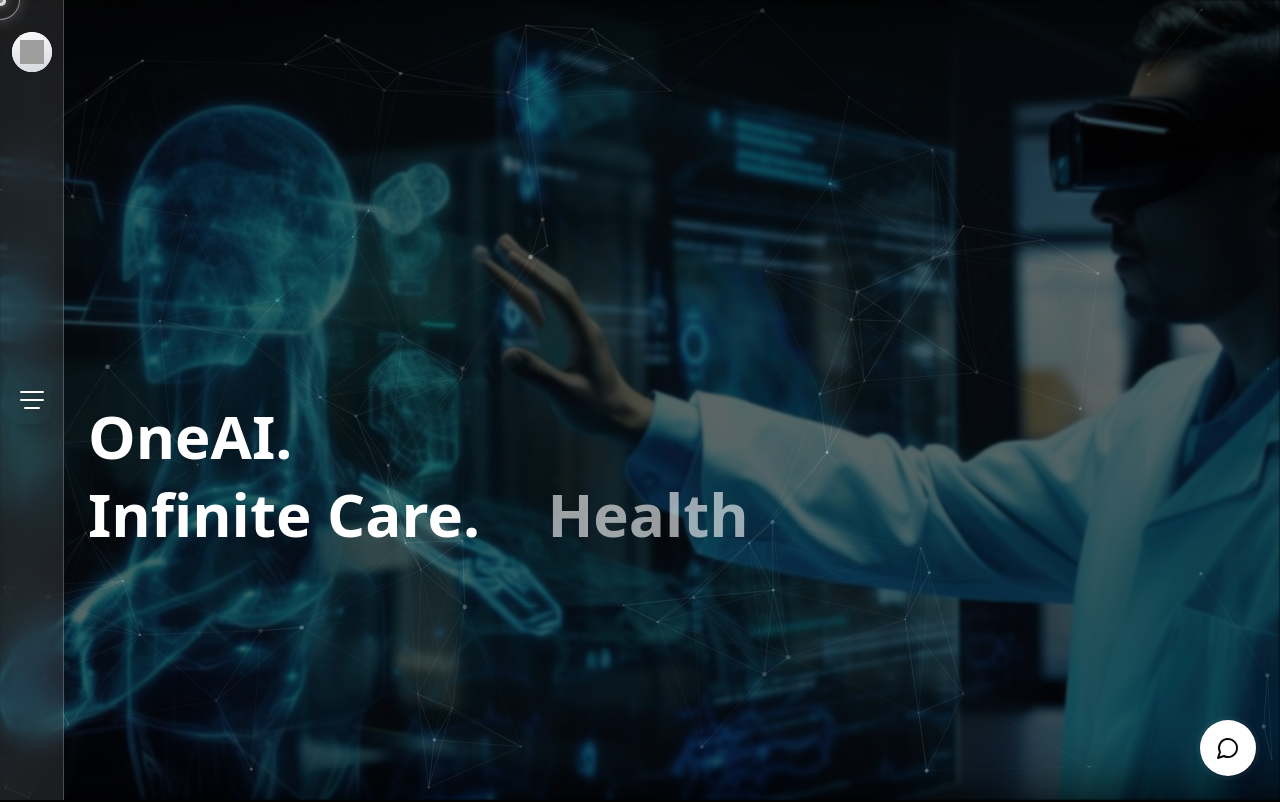
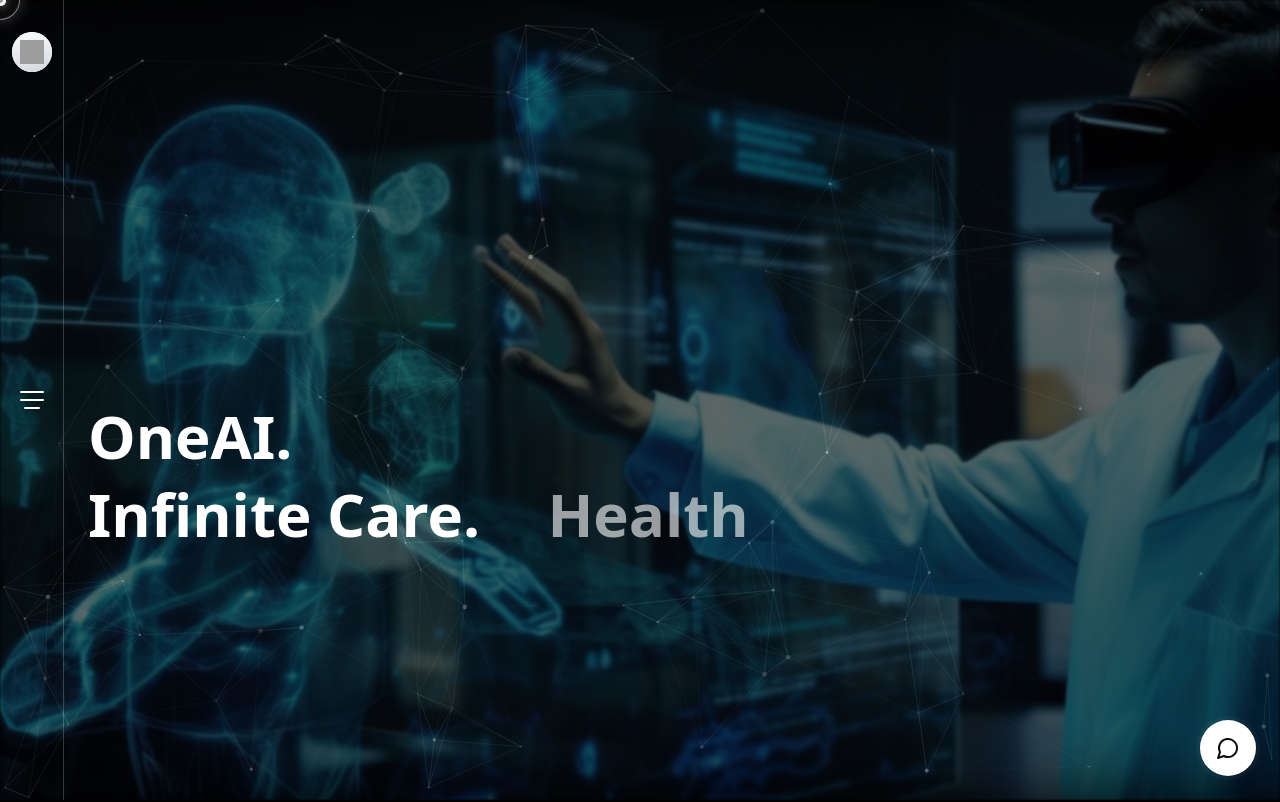
Before and after one commit to jayesh-verma-code/Project-N, a Next.js app: page / in a window 1280 px wide. Shown: the top 802 px of the page. Built offline with nearby package versions, Linux system fonts and the light colour scheme; grey boxes are pictures that could not be loaded.

Commit message:
chore:changed Nav2

```diff
--- a/components/Nav/nav.tsx
+++ b/components/Nav/nav.tsx
@@ -201,7 +201,7 @@
   return (
     <>
       {/* Left Navbar */}
-      <div className="fixed left-0 top-0 h-full w-16 bg-white/10 backdrop-blur-lg border-r border-white/20 z-50 flex flex-col items-center py-8">
+      <div className="fixed left-0 top-0 h-full w-16  border-r border-white/20 z-50 flex flex-col items-center py-8">
         {/* Logo */}
         <div className='flex items-center space-x-2 cursor-hover-trigger'>
           <motion.div
```
